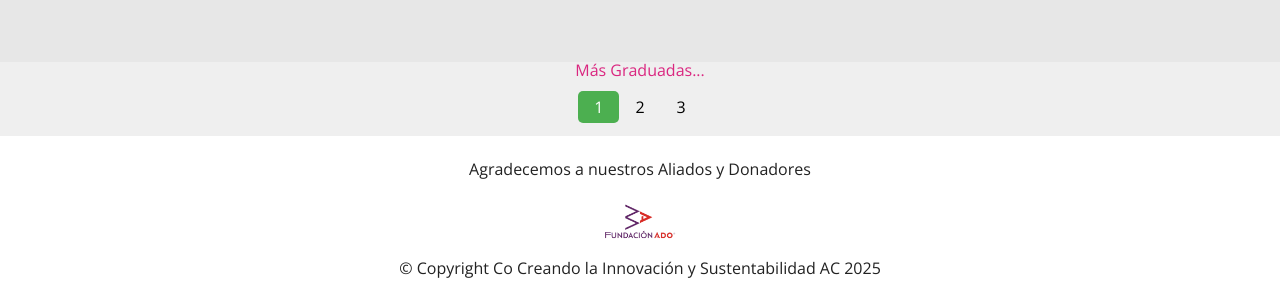
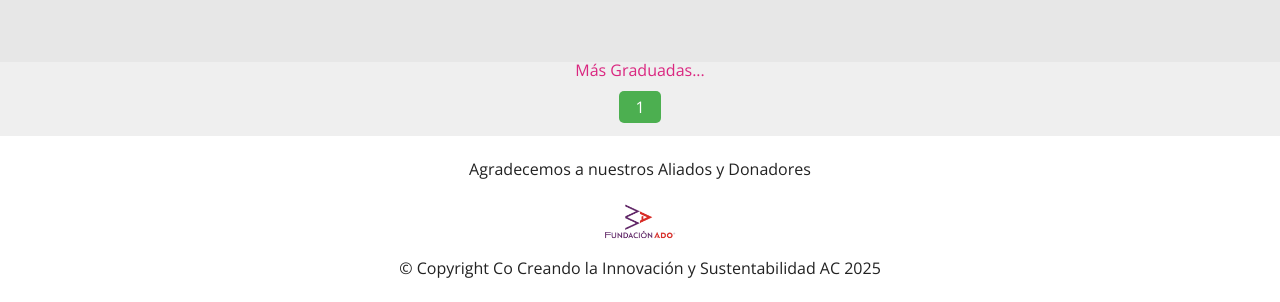
Before and after one commit to Luis-Marco-Diaz/Anuario-de-Graduadas-Co-Creando, a plain HTML site: page index.html in a window 1280 px wide. Shown: the part 5083-5385 px from the top of the page. Drawn offline with nearby package versions, Linux system fonts and the light colour scheme.

Commit message:
Pagination

```diff
--- a/index.html
+++ b/index.html
@@ -275,8 +275,6 @@
 		<div class="pagination">
 
   			<a href="/index.html" class="active">1</a>
-  			<a href="/2.html">2</a>
-  			<a href="/index.html">3</a>
 
 		</div>
 	</section>
```
